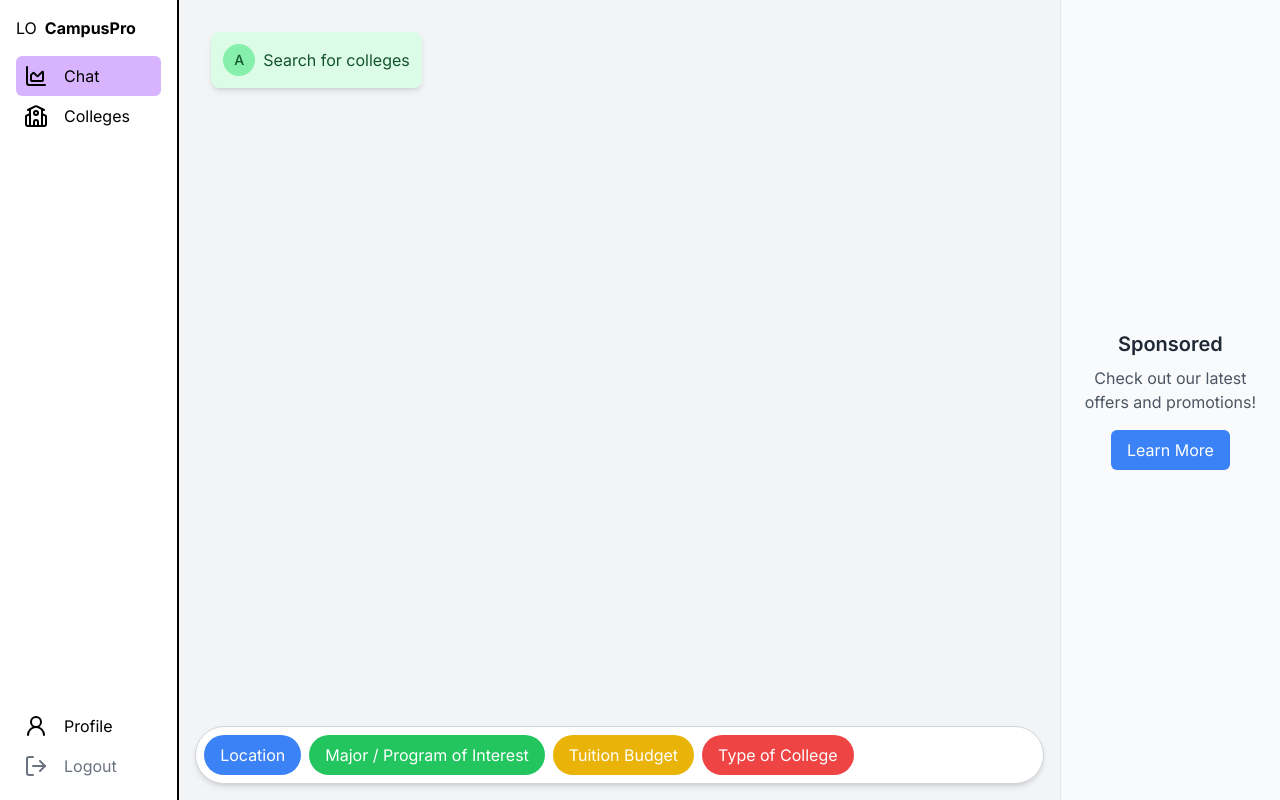
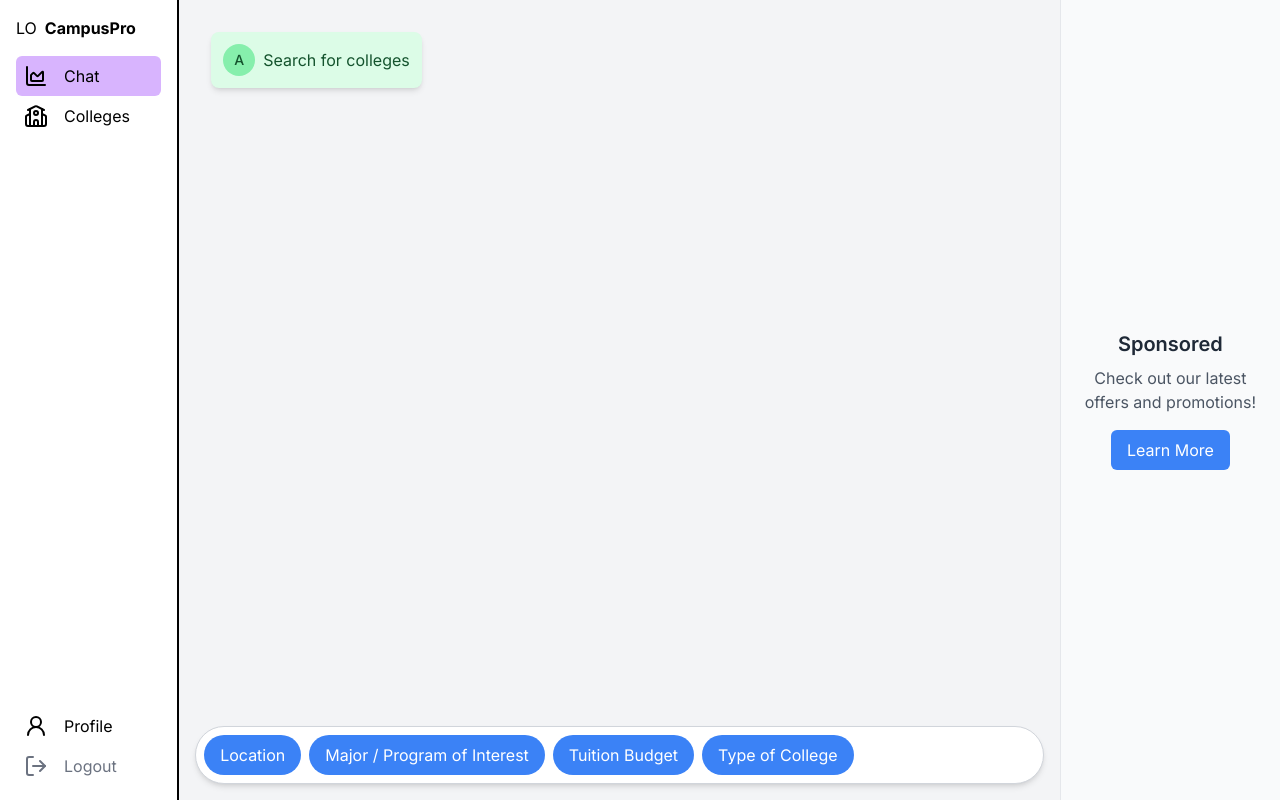
Before and after one commit to NilanchalaPanda/campusPro, a Next.js app: page /chat in a window 1280 px wide. Both pictures are taken after a click on the button "Search for colleges". Built offline with nearby package versions, Linux system fonts and the light colour scheme.

Commit message:
Query suggestions fixed

```diff
--- a/app/components/ChatSectionComponent.jsx
+++ b/app/components/ChatSectionComponent.jsx
@@ -7,48 +7,68 @@ function ChatSectionComponent() {
   const [messages, setMessages] = useState([])
   const [inputText, setInputText] = useState('')
   const [selectedOptions, setSelectedOptions] = useState({})
-  const [step, setStep] = useState(0) // Track the current step
 
-  const handleSendMessage = () => {
-    if (inputText.trim()) {
-      setMessages([...messages, { type: 'text', content: inputText }])
-      setInputText('')
-    }
+  const questionFlow = {
+    initial: [
+      { label: 'Search for colleges', next: 'searchColleges' },
+      { label: 'Get college insights', next: 'collegeInsights' },
+      { label: 'Other question', next: 'freeText' },
+    ],
+    searchColleges: [
+      { label: 'Location', next: 'location' },
+      { label: 'Major / Program of Interest', next: 'program' },
+      { label: 'Tuition Budget', next: 'budget' },
+      { label: 'Type of College', next: 'collegeType' },
+    ],
+    budget: [
+      { label: '₹0 - ₹2 Lakhs', next: 'end' },
+      { label: '₹2 Lakhs - ₹5 Lakhs', next: 'end' },
+      { label: '₹5 Lakhs - ₹10 Lakhs', next: 'end' },
+      { label: '₹10 Lakhs +', next: 'end' },
+    ],
+    collegeType: [
+      { label: 'Government', next: 'end' },
+      { label: 'Private', next: 'end' },
+    ],
+    location: { input: true, next: 'end' },
+    program: { input: true, next: 'end' },
+    collegeInsights: { input: true, next: 'end' },
+    freeText: { input: true, next: 'end' },
+    end: [],
   }
+
+  const [currentStep, setCurrentStep] = useState('initial')
 
   const handleOptionSelect = (option) => {
     const newMessage = { type: 'option', content: option }
     setMessages([...messages, newMessage])
 
-    if (option === 'Search for colleges') {
-      setStep(1)
-    } else if (option === 'Get college insights') {
-      setStep(4)
-    } else if (option === 'Other question') {
-      setStep(99) // Skip to free text input
-    }
+    const selectedOption = questionFlow[currentStep].find(
+      (q) => q.label === option,
+    )
+    setCurrentStep(selectedOption.next)
   }
 
   const handleNextStep = (key, value) => {
     setSelectedOptions({ ...selectedOptions, [key]: value })
     setMessages([...messages, { type: 'text', content: value }])
 
-    if (step === 1) setStep(2) // Move to the next option after location
-    if (step === 2 && key === 'Budget') setStep(21) // Show budget options
-    if (step === 2 && key === 'Type') setStep(22) // Show college type options
-    if (step === 21 || step === 22) setStep(99) // End after selection
-    if (step === 4) setStep(99) // End after getting college insights
+    setCurrentStep(questionFlow[currentStep].next)
   }
 
-  const handleVoiceInput = () => {
-    // Handle voice input logic here
+  const handleSendMessage = () => {
+    if (inputText.trim()) {
+      setMessages([...messages, { type: 'text', content: inputText }])
+      setInputText('')
+      setCurrentStep('end') // Assuming the input ends the flow
+    }
   }
 
   return (
     <div className='flex h-full flex-col bg-gray-100 p-4'>
       <div className='flex-grow overflow-y-auto p-4'>
         {messages.length === 0 ? (
-          <div className='flex flex-col items-center justify-center h-full bg-gray-200 p-8 rounded-xl shadow-md text-center'>
+          <div className='flex h-full flex-col items-center justify-center rounded-xl bg-gray-200 p-8 text-center shadow-md'>
             <School2Icon size={48} className='text-gray-600' />
             <h2 className='mt-4 text-lg font-semibold text-gray-700'>
               How can I assist you today?
@@ -64,7 +84,7 @@ function ChatSectionComponent() {
                 }`}
               >
                 <div
-                  className={`max-w-xs p-3 rounded-lg shadow-md ${
+                  className={`max-w-xs rounded-lg p-3 shadow-md ${
                     message.type === 'text'
                       ? 'bg-blue-100 text-blue-900'
                       : 'bg-green-100 text-green-900'
@@ -72,15 +92,13 @@ function ChatSectionComponent() {
                 >
                   <div className='flex items-center space-x-2'>
                     <div
-                      className={`w-8 h-8 rounded-full flex items-center justify-center text-sm font-medium ${
+                      className={`flex h-8 w-8 items-center justify-center rounded-full text-sm font-medium ${
                         message.type === 'text' ? 'bg-blue-300' : 'bg-green-300'
                       }`}
                     >
                       {message.type === 'text' ? 'T' : 'A'}
                     </div>
-                    <div className='flex-grow'>
-                      {message.content}
-                    </div>
+                    <div className='flex-grow'>{message.content}</div>
                   </div>
                 </div>
               </div>
@@ -89,128 +107,37 @@ function ChatSectionComponent() {
         )}
       </div>
 
-      <div className='mt-4 flex items-center space-x-2 bg-white border border-gray-300 rounded-full shadow-md p-2'>
-        {step === 0 && (
-          <div className='flex space-x-2'>
+      <div className='mt-4 flex items-center space-x-2 rounded-full border border-gray-300 bg-white p-2 shadow-md'>
+        {Array.isArray(questionFlow[currentStep]) &&
+          questionFlow[currentStep].map((option, index) => (
             <button
-              onClick={() => handleOptionSelect('Search for colleges')}
-              className='bg-blue-500 text-white px-4 py-2 rounded-full'
+              key={index}
+              onClick={() => handleOptionSelect(option.label)}
+              className='rounded-full bg-blue-500 px-4 py-2 text-white'
             >
-              Search for colleges
+              {option.label}
             </button>
-            <button
-              onClick={() => handleOptionSelect('Get college insights')}
-              className='bg-green-500 text-white px-4 py-2 rounded-full'
-            >
-              Get college insights
-            </button>
-            <button
-              onClick={() => handleOptionSelect('Other question')}
-              className='bg-gray-500 text-white px-4 py-2 rounded-full'
-            >
-              Other question
-            </button>
-          </div>
-        )}
+          ))}
 
-        {step === 1 && (
-          <div className='flex space-x-2'>
-            <button
-              onClick={() => handleNextStep('Location', 'Location')}
-              className='bg-blue-500 text-white px-4 py-2 rounded-full'
-            >
-              Location
-            </button>
-            <button
-              onClick={() => handleNextStep('Program', 'Program of Interest')}
-              className='bg-green-500 text-white px-4 py-2 rounded-full'
-            >
-              Major / Program of Interest
-            </button>
-            <button
-              onClick={() => handleNextStep('Budget', 'Budget')}
-              className='bg-yellow-500 text-white px-4 py-2 rounded-full'
-            >
-              Tuition Budget
-            </button>
-            <button
-              onClick={() => handleNextStep('Type', 'Type of College')}
-              className='bg-red-500 text-white px-4 py-2 rounded-full'
-            >
-              Type of College
-            </button>
-          </div>
-        )}
-
-        {step === 21 && (
-          <div className='flex space-x-2'>
-            <button
-              onClick={() => handleNextStep('Budget', '₹0 - ₹2 Lakhs')}
-              className='bg-yellow-500 text-white px-4 py-2 rounded-full'
-            >
-              ₹0 - ₹2 Lakhs
-            </button>
-            <button
-              onClick={() => handleNextStep('Budget', '₹2 Lakhs - ₹5 Lakhs')}
-              className='bg-yellow-600 text-white px-4 py-2 rounded-full'
-            >
-              ₹2 Lakhs - ₹5 Lakhs
-            </button>
-            <button
-              onClick={() => handleNextStep('Budget', '₹5 Lakhs - ₹10 Lakhs')}
-              className='bg-yellow-700 text-white px-4 py-2 rounded-full'
-            >
-              ₹5 Lakhs - ₹10 Lakhs
-            </button>
-            <button
-              onClick={() => handleNextStep('Budget', '₹10 Lakhs +')}
-              className='bg-yellow-800 text-white px-4 py-2 rounded-full'
-            >
-              ₹10 Lakhs +
-            </button>
-          </div>
-        )}
-
-        {step === 22 && (
-          <div className='flex space-x-2'>
-            <button
-              onClick={() => handleNextStep('Type', 'Government')}
-              className='bg-blue-500 text-white px-4 py-2 rounded-full'
-            >
-              Government
-            </button>
-            <button
-              onClick={() => handleNextStep('Type', 'Private')}
-              className='bg-red-500 text-white px-4 py-2 rounded-full'
-            >
-              Private
-            </button>
-          </div>
-        )}
-
-        {(step === 2 || step === 3 || step === 4 || step === 99) && (
+        {questionFlow[currentStep].input && (
           <>
             <input
               type='text'
               value={inputText}
               onChange={(e) => setInputText(e.target.value)}
-              className='flex-grow border-none bg-gray-100 px-4 py-2 text-gray-900 placeholder-gray-500 rounded-full focus:outline-none focus:ring-2 focus:ring-blue-500'
-              placeholder={
-                step === 2
-                  ? 'Enter location...'
-                  : step === 3
-                  ? 'Enter tuition budget...'
-                  : 'Enter college name...'
-              }
+              className='flex-grow rounded-full border-none bg-gray-100 px-4 py-2 text-gray-900 placeholder-gray-500 focus:outline-none focus:ring-2 focus:ring-blue-500'
+              placeholder='Type your answer here...'
             />
             <button
               onClick={handleSendMessage}
-              className='flex-shrink-0 p-2 rounded-full bg-blue-500 hover:bg-blue-600 focus:outline-none focus:ring-2 focus:ring-blue-500'
+              className='flex-shrink-0 rounded-full bg-blue-500 p-2 hover:bg-blue-600 focus:outline-none focus:ring-2 focus:ring-blue-500'
             >
               <SendHorizontalIcon color='white' size={24} />
             </button>
           </>
         )}
+
+
       </div>
     </div>
   )
```
